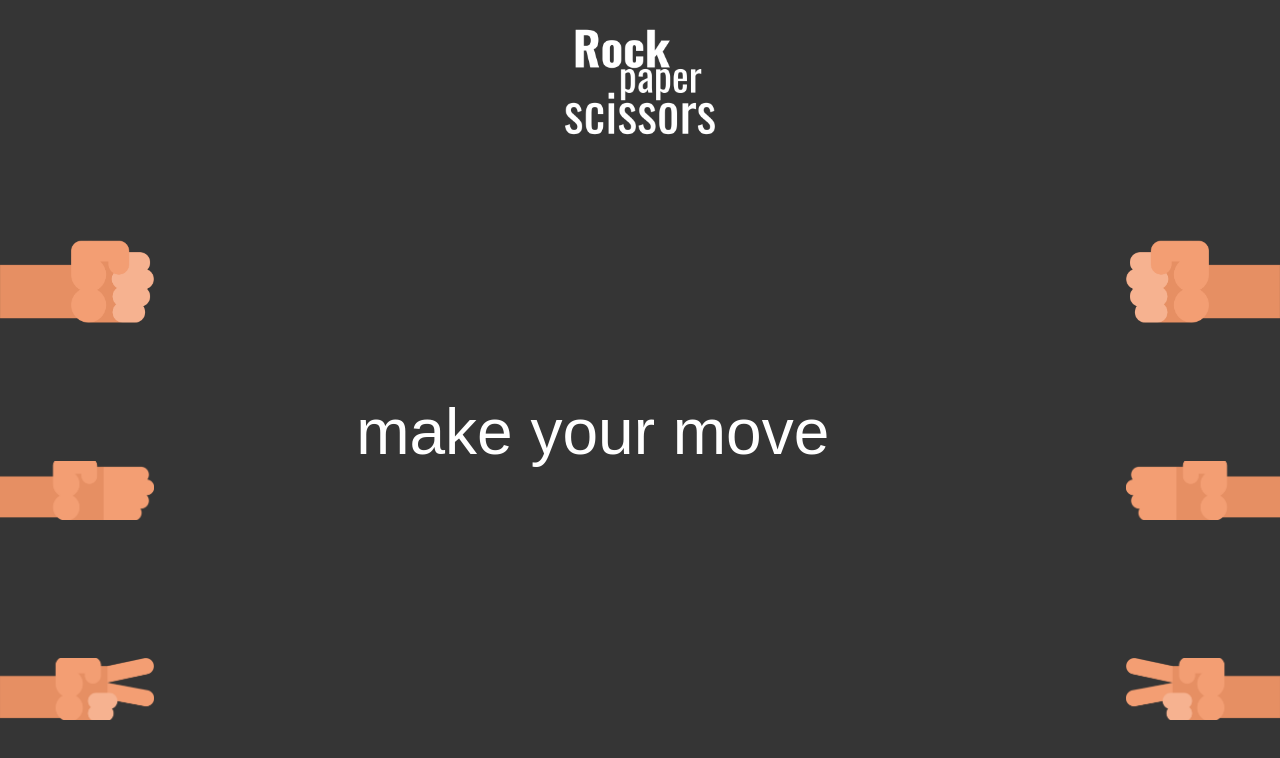
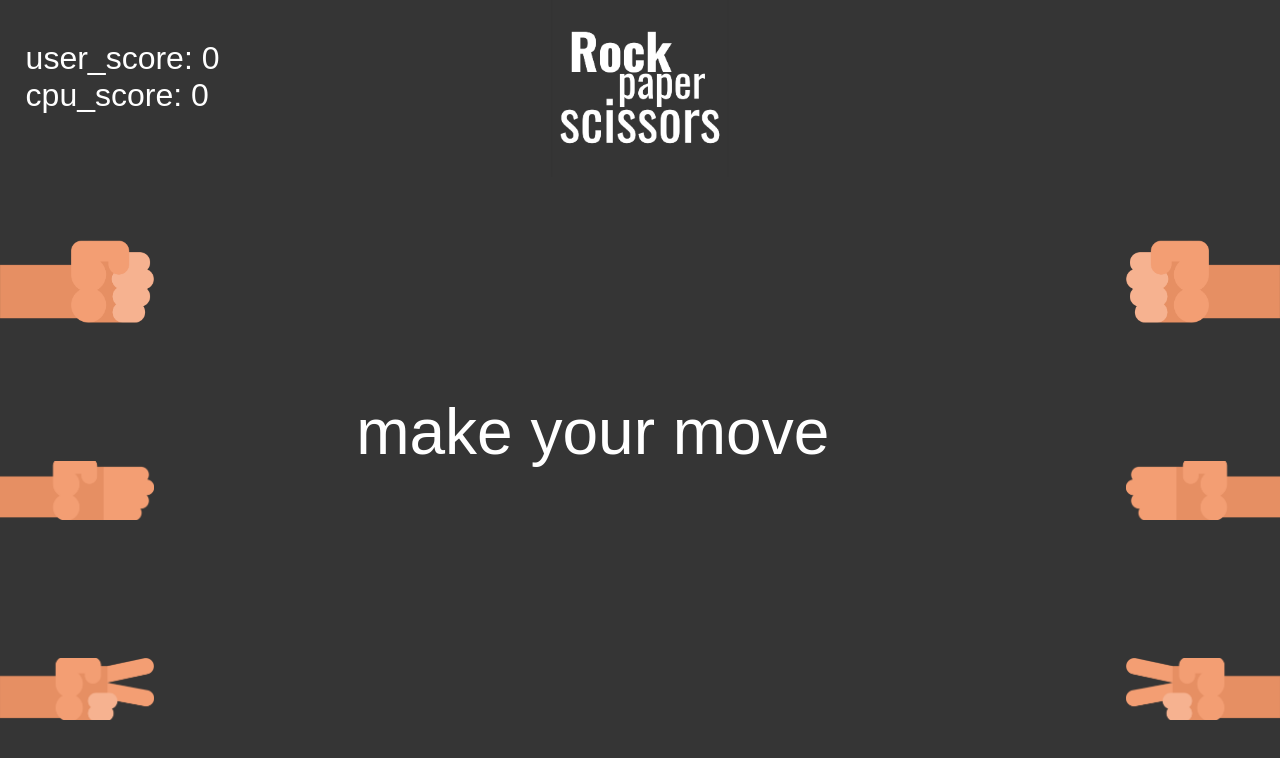
Before and after one commit to srikanthragh06/rock_paper_scissors, a plain HTML site: page index.html in a window 1280 px wide. Drawn offline with Linux system fonts and the light colour scheme; a web font is replaced by a local one.

Commit message:
second commit :)

```diff
--- a/index.html
+++ b/index.html
@@ -11,10 +11,21 @@
 </head>
 <body>
 
+    <div class="score">
+        <div class="score__user-score">
+            <span class="typewriter"></span><span class="cursor">|</span>
+        </div>
+        <div class="score__cpu-score">
+            <span class="typewriter"></span><span class="cursor">|</span>
+        </div>
+    </div>
+
     <div class="header">
+
         <div class="header__title">
             <img src="img\logo.png" alt="rock-paper-scissors">
         </div>
+
     </div>
 
     <div class="middle">
--- a/index.js
+++ b/index.js
@@ -11,14 +11,15 @@ function generateCPUMove(){
 
 }
 
-function startGameTitleTransition(titleDiv){
-    titleDiv.style.transform = "translateY(-50px)";
-}
+
 
 
 
 function main(){
     // tag initialization
+    const scoreDisplay=document.querySelector('.score');
+    const userScoreDisplay=document.querySelector('.score__user-score');
+    const cpuScoreDisplay=document.querySelector('.score__cpu-score');
     const header=document.querySelector('.header')
     const middleTitle=document.querySelector('.middle__title-container')
     const middleResult=document.querySelector('.middle__result-container');
@@ -35,12 +36,15 @@ function main(){
     // Execution
 
     removeAllBorder();
+    //hideDiv(scoreDisplay);
     //hideDiv(header);
     hideDiv(middleTitle);
     //hideDiv(middleWaiting);
     hideDiv(middleResult);
-    console.log(hands);
-    startDivTransition(middleTitle);
+
+    typeWriterEffect(userScoreDisplay,"user_score: 0",50);
+    typeWriterEffect(cpuScoreDisplay,"cpu_score: 0",50);
+
 
 }
 main();
--- a/style.css
+++ b/style.css
@@ -20,15 +20,41 @@ img {
     100% { opacity: 1; }
 }
 
+.cursor{
+    color: rgb(254, 191, 29);
+    font-size: 32px;
+    font-family: 'Mooli', sans-serif;
+
+    animation: blink 2s linear infinite;
+}
+
+.score{
+    position:absolute;
+    left:2%;
+    top:5%;
+
+    border: 0.5px solid purple;
+}
+
+.score__user-score,.score__cpu-score{
+    font-size: 32px;
+    color: white;
+    font-family: 'Mooli', sans-serif;
+    /* text-align: center; */
+
+    border:0.5px solid yellow;
+}
+
 
 .header{
 
     display: flex;
     justify-content: center;
+    align-items: center;
 
     position:absolute;
-    left:0px;
-    right:0px;
+    left:4%;
+    right:4%;
     top: 0%;
 
 
@@ -37,7 +63,7 @@ img {
 
 .header__title{
 
-    width:13%;
+    width:15%;
 
     border:0.5px solid blue;
 
--- a/utils.js
+++ b/utils.js
@@ -15,3 +15,21 @@ function removeAllBorder(){
         allElements[i].style.border = 'none';
     }
 }
+
+function typeWriterEffect(div,phrase,speed=125){
+
+    const typeWriterDiv=div.querySelector('.typewriter')
+
+    let i=0;
+    intervalID=setInterval(function(){
+    if (i<phrase.length){
+        console.log(phrase[i]);
+        typeWriterDiv.textContent+=phrase[i];
+        i++;
+    }
+    else{
+        clearInterval(intervalID);
+        console.log('end')
+    }
+    },speed);
+}
```
